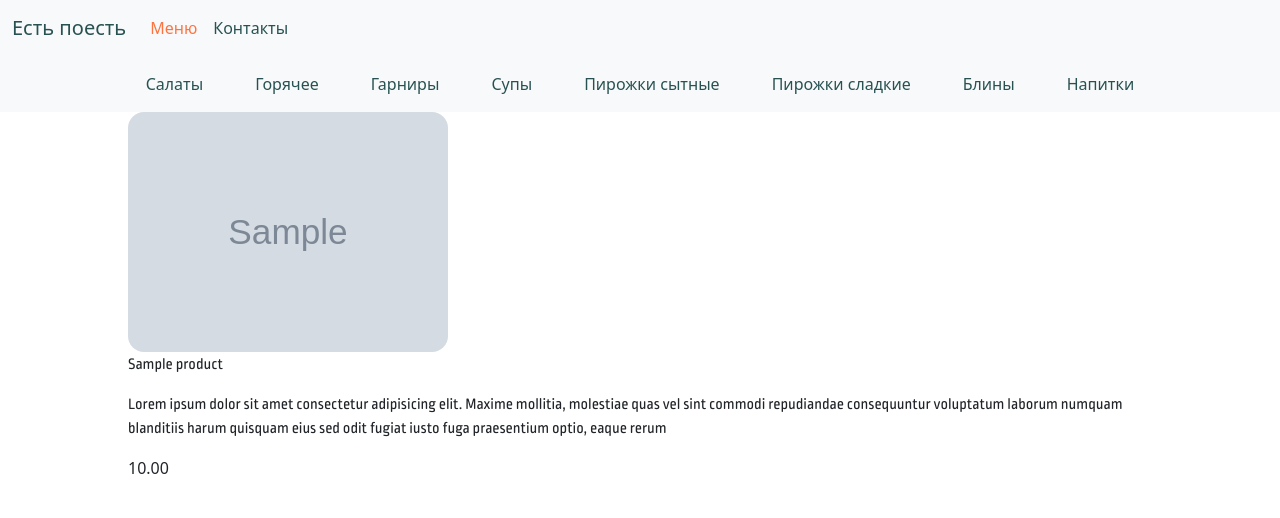
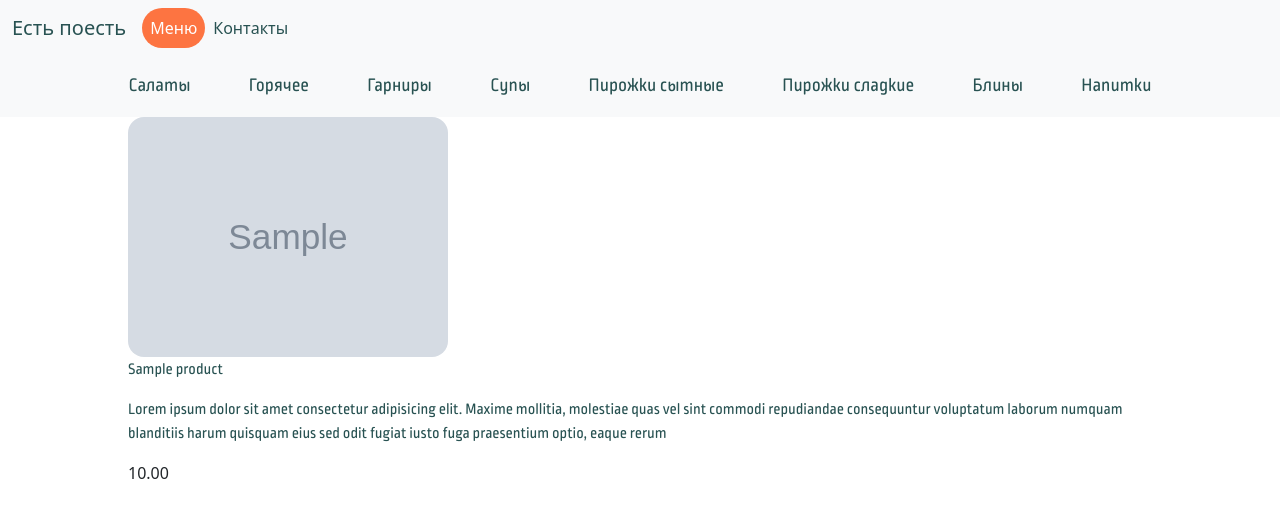
Before and after one commit to Gozebone/eat2eat, a Django app: page / in a window 1280 px wide. Shown: the top 518 px of the page. Run offline with Django 4.2, Linux system fonts and the light colour scheme; tables that the repository leaves empty hold one stand-in row (values such as "Sample post"); grey boxes marked "Sample" are stand-in pictures.

Commit message:
font applying

```diff
--- a/static/css/home.css
+++ b/static/css/home.css
@@ -15,14 +15,16 @@
     white-space: nowrap;
     flex-direction: row;
     column-gap: 20px;
+    font-family: regular;
+    font-size: 1.2rem;
 }
 
-.navbar-nav.scrollable .nav-link.active {
+.navbar-nav .nav-link.active {
     color: white;
     background-color: var(--coral);
 }
 
-div.scrollable a {
+div.navbar-nav a {
     text-align: center;
     border-radius: 2em;
     padding-inline: 1em;
@@ -57,12 +59,16 @@ div.scrollable a {
     width: 320px;
 }
 
-h1{
-    font-size: 3rem;
+h1, h2{
     font-family: title;
     color: var(--dark-cyan);
 }
 
-p {
+h1{
+    font-size: 3rem;
+}
+
+p{
     font-family: regular;
+    color: var(--dark-cyan);
 }
--- a/static/js/jsx/products_display.js
+++ b/static/js/jsx/products_display.js
@@ -21,7 +21,7 @@ class MenuItem extends React.Component {
                 {products_separate[key].map((item, index) => (
                     <div className="product" key={index}>
                         <img src={"/media/" + item.fields.img} alt={item.fields.title}/>
-                        <p>{item.fields.title}</p>
+                        <h2>{item.fields.title}</h2>
                         <p>{item.fields.composition}</p>
                         <p>{item.fields.price}</p>
                     </div>
```
